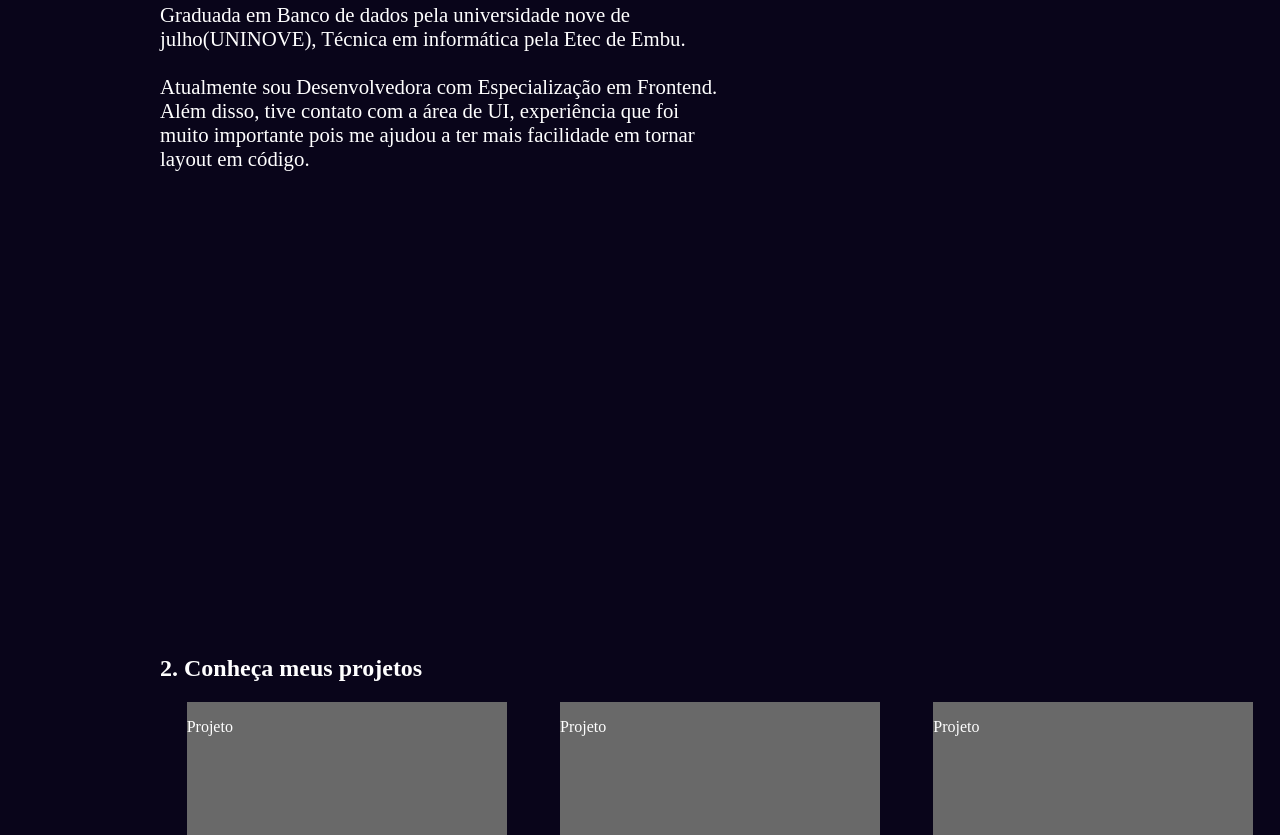
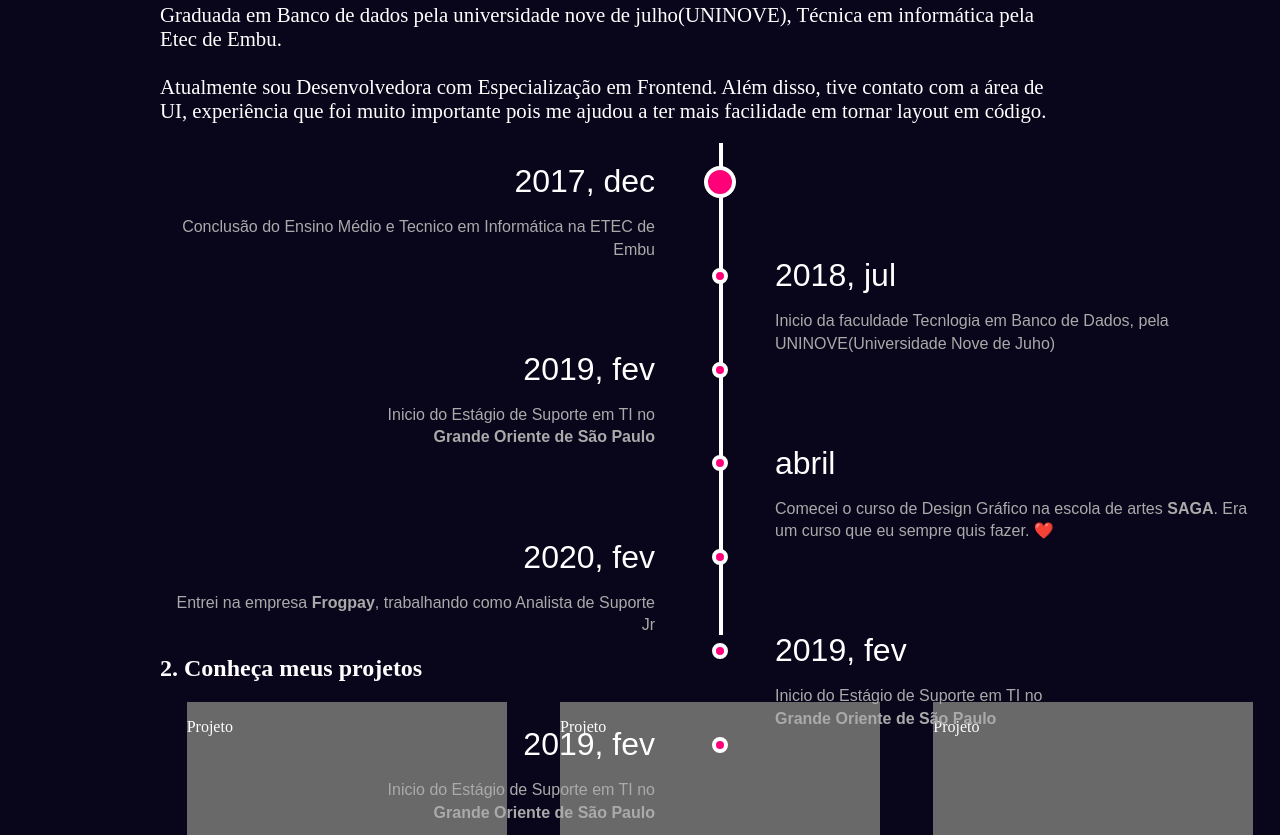
Before and after one commit to analeos/portfolio, a website: page index.html in a window 1280 px wide. Shown: the part 885-1720 px from the top of the page. Drawn offline with Linux system fonts and the light colour scheme.

Commit message:
timeline

```diff
--- a/assets/style/scss/layout/_sobre.scss
+++ b/assets/style/scss/layout/_sobre.scss
@@ -4,18 +4,84 @@
     justify-content: center;
     color: #fff;
     margin-left: 10rem;
-
+    flex-direction: column;
     &_texto{
         display: flex;
         flex-direction: column;
-
-        h2{
-
-        }
         p{
             font-size: 1.3rem;
-            width: 50%;
+            width: 80%;
         }
+    }
 
+    .entries {
+        margin:auto;
+        position: relative;
+        left:-5px;
+        min-height:30rem;
+        margin:0;
+        font-family: 'Droid Sans', sans-serif;
+        &:before {
+          content: '';
+          position: absolute  ;
+          top:0px;
+          left:50.5%;
+          bottom:0px;
+          transform:translateX(-50%);
+          width:4px;
+          background-color:#fff;
+        }
+        .entry {
+          width:calc(50% - 80px);
+          float:left;
+          padding:20px;
+          clear:both;
+          text-align:right;
+          &:not(:first-child) {
+            margin-top:-60px;
+          }
+          .title {
+            font-size:32px;
+            margin-bottom:12px;
+            position: relative;
+            color:#fff;
+            &:before {
+              content: '';
+              position: absolute;
+              width:8px;
+              height:8px;
+              border:4px solid #ffffff;
+              background-color: rgb(255, 0, 120);
+              border-radius:100%;
+              top:50%;
+              transform:translateY(-50%);
+              right:-73px;
+              z-index:1000;
+            }
+            &.big:before {
+              width:24px;
+              height:24px;
+              transform:translate(8px,-50%);
+            }
+          }
+          .body {
+            color:#aaa;
+            p {
+              line-height:1.4em;
+            }
+          }
+          &:nth-child(2n) {
+            text-align:left;
+            float:right;
+            .title {
+              &:before {
+                left:-63px;
+              }
+              &.big:before {
+                transform:translate(-8px,-50%);
+              }
+            }
+          }
+        }
     }
 }
--- a/index.html
+++ b/index.html
@@ -37,8 +37,52 @@
           contato com a área de UI, experiência que foi muito importante pois me
           ajudou a ter mais facilidade em tornar layout em código.
         </p>
+    </div>
+    <div class="entries">
+      <div class="entry">
+        <div class="title big">2017, dec</div>
+        <div class="body">
+          <p>Conclusão do Ensino Médio e Tecnico em Informática na ETEC de Embu </p>
+        </div>
+      </div>
+      <div class="entry">
+        <div class="title">2018, jul</div>
+        <div class="body">
+          <p>Inicio da faculdade Tecnlogia em Banco de Dados, pela UNINOVE(Universidade Nove de Juho)</p>
+        </div>
+      </div>
+      <div class="entry">
+        <div class="title">2019, fev</div>
+        <div class="body">
+          <p>Inicio do Estágio de Suporte em TI no<br> <strong>Grande Oriente de São Paulo</strong></p>
+        </div>
+      </div>
+      <div class="entry">
+        <div class="title">abril</div>
+        <div class="body">
+          <p>Comecei o curso de Design Gráfico na escola de artes <strong>SAGA</strong>. Era um curso que eu sempre quis fazer. ❤️</p>
+        </div>
+      </div>
+      <div class="entry">
+        <div class="title">2020, fev</div>
+        <div class="body">
+          <p>Entrei na empresa <strong>Frogpay</strong>, trabalhando como Analista de Suporte Jr</p>
+        </div>
+      </div>
+      <div class="entry">
+        <div class="title">2019, fev</div>
+        <div class="body">
+          <p>Inicio do Estágio de Suporte em TI no<br> <strong>Grande Oriente de São Paulo</strong></p>
+        </div>
+      </div>
+      <div class="entry">
+        <div class="title">2019, fev</div>
+        <div class="body">
+          <p>Inicio do Estágio de Suporte em TI no<br> <strong>Grande Oriente de São Paulo</strong></p>
+        </div>
       </div>
     </div>
+  </div>
     <div class="portifolio">
       <h2>2. Conheça meus projetos</h2>
       <div class="portifolio_projetos">
```
Also changed, not shown: assets/style/main.min.css, 1 other file.
